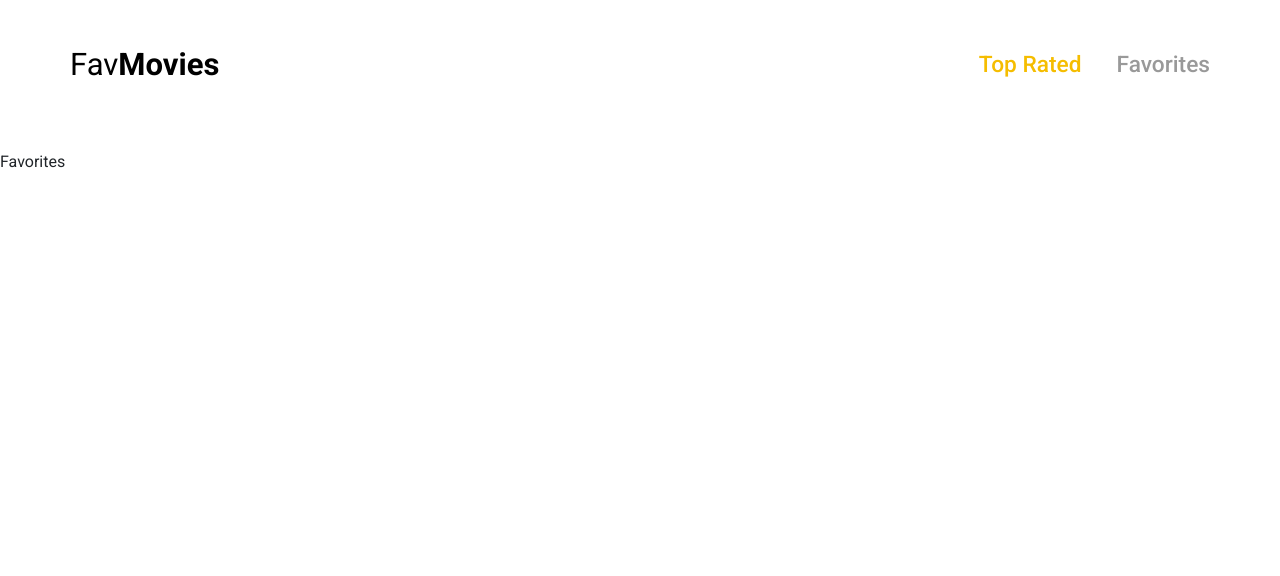
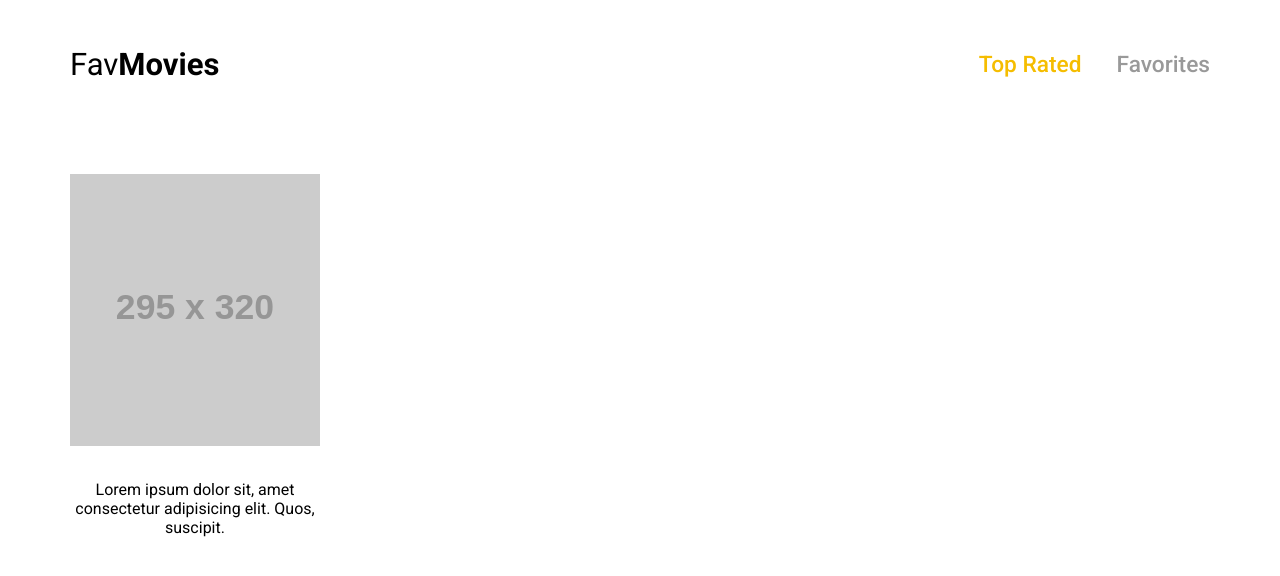
Before and after one commit to JardiinWD/temera-web-favmovies, a React (Create React App) app: page /favorites in a window 1280 px wide. Shown: the top 576 px of the page. Built offline with nearby package versions, Linux system fonts and the light colour scheme.

Commit message:
#6 - Implementata la pagina dei favoriti (statica e no-logic).

```diff
--- a/src/pages/Favorites.tsx
+++ b/src/pages/Favorites.tsx
@@ -1,8 +1,23 @@
-import React from 'react'
+import Helmet from '../components/Helmet'
+import {Container, Row, Col} from 'reactstrap'
+import './styles/Favorites.scss'
+import React, {Fragment} from 'react'
 
 const Favorites = () => {
   return (
-    <div>Favorites</div>
+    <Fragment>
+      <Helmet page="Favorites" />
+      <Container className='fav-container'>
+        <Row className='fav-row' xl='4' lg="3" md="2" sm="1">
+          {/* TODO: Questa deve essere generata dinamicamente (e deve essere componente) */}
+          {/* TODO: Deve anche essere Wrappata all'interno del link per spedire utente alla pagina del contenuto del film */}
+          <Col className='card-col'>
+            <img className='card-img' src="https://via.placeholder.com/295x320.png?" alt="Immagine Placeholder" />
+            <span className='card-title'>Lorem ipsum dolor sit, amet consectetur adipisicing elit. Quos, suscipit.</span>
+          </Col>
+        </Row>
+      </Container>
+    </Fragment>
   )
 }
 
--- a/src/pages/FilmDetails.tsx
+++ b/src/pages/FilmDetails.tsx
@@ -2,6 +2,7 @@ import {Container, Row, Col} from 'reactstrap'
 import Button from '../components/UI/Button'
 import './styles/FilmDetails.scss'
 import Heading from '../components/UI/Heading'
+import Helmet from '../components/Helmet'
 import {AiFillStar} from 'react-icons/ai'
 import {MdMovie} from 'react-icons/md'
 import React, {Fragment} from 'react'
@@ -11,6 +12,7 @@ import React, {Fragment} from 'react'
 const FilmDetails = () => {
   return (
     <Fragment>
+      <Helmet page='Details' />
       <Container className='container-details'>
         <Row className='row-details'>
           {/* Immagine del film */}
--- /dev/null
+++ b/src/pages/styles/Favorites.scss
@@ -0,0 +1,22 @@
+@import '../../styles/utils.scss';
+@import './Home.scss'; /* Per le col ora ma poi creo componente per le sole Col */
+
+
+.fav-container,
+.fav-row,
+.card-col {
+    padding: 0;
+}
+
+.fav-container {
+    @include flexProps(flex, center, center, column);
+}
+
+.fav-row {
+    @include flexProps(flex, flex-start, flex-start, row);
+    @include genericDimensionProps(100%, fit-content);
+    column-gap: 35px;
+    row-gap: 25px;
+    flex-wrap: wrap;
+    margin-bottom: 40px;
+}
```
